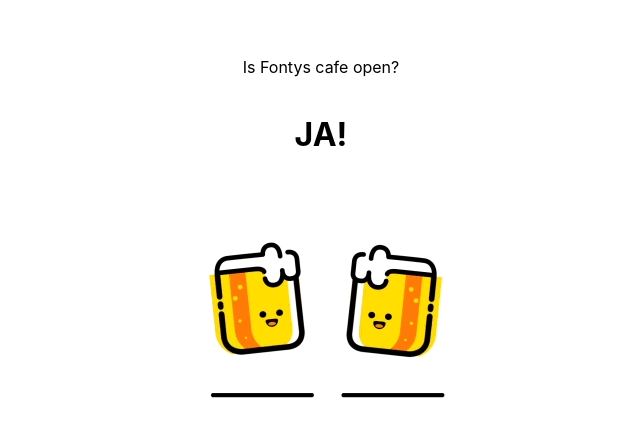
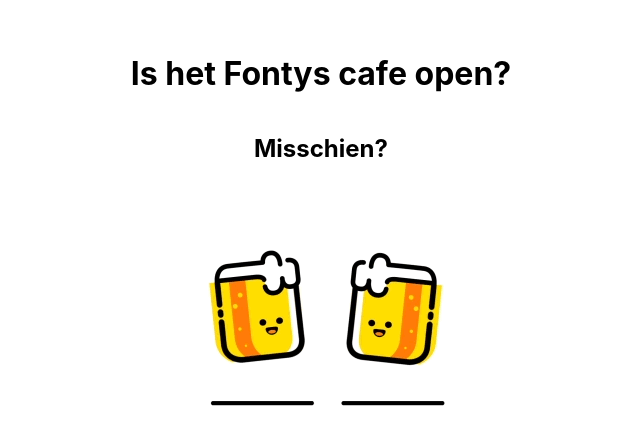
Before and after one commit to davydehaas98/fontys-cafe, a React (Create React App) app: page / in a window 1280 px wide. Shown: the part 142-586 px from the top of the page, without its empty margins (319-959 px from the left). Built offline with nearby package versions, Linux system fonts and the light colour scheme.

Commit message:
Fix text size

```diff
--- a/public/index.html
+++ b/public/index.html
@@ -19,12 +19,9 @@
       work correctly both with client-side routing and a non-root public URL.
       Learn how to configure a non-root public URL by running `npm run build`.
     -->
-    <title>React App</title>
+    <title>Fontys Cafe</title>
   </head>
   <body>
-    <noscript>
-      You need to enable JavaScript to run this app.
-    </noscript>
     <div id="root"></div>
     <!--
       This HTML file is a template.
--- a/src/App.css
+++ b/src/App.css
@@ -1,8 +1,5 @@
 .App {
   text-align: center;
-}
-
-.App-header {
   background-color: #ffffff;
   min-height: 100vh;
   display: flex;
--- a/src/App.js
+++ b/src/App.js
@@ -6,11 +6,9 @@ class App extends Component {
   render() {
     return (
       <div className="App">
-        <header className="App-header">
-          <p>Is Fontys cafe open?</p>
-          <h1>JA!</h1>
-          <img src={logo} className="App-logo" alt="logo" />
-        </header>
+        <h1>Is het Fontys cafe open?</h1>
+        <h2>Misschien?</h2>
+        <img src={logo} className="App-logo" alt="logo" />
       </div>
     )
   }
```
